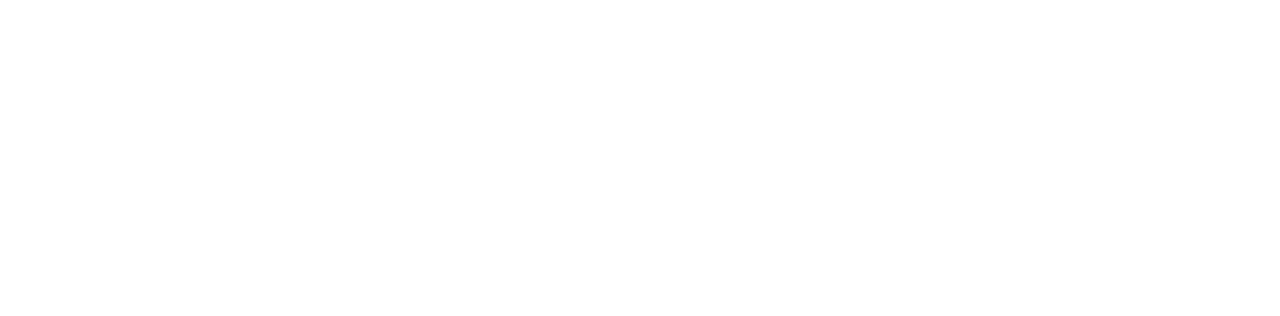
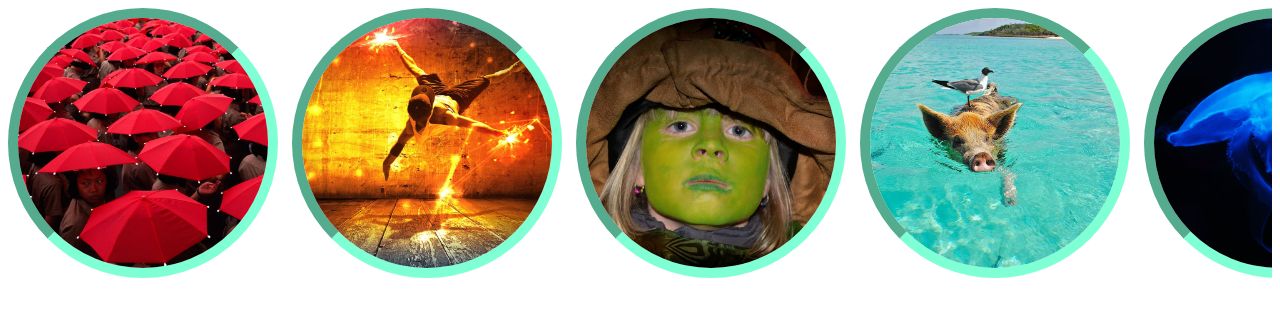
Before and after one commit to FbW-E04-1/image-viewer-ArtaNdrecajDushi, a plain HTML site: page index.html in a window 1280 px wide. Drawn offline with Linux system fonts and the light colour scheme.

Commit message:
Horizontal scroll bar

```diff
--- a/css/styles.css
+++ b/css/styles.css
@@ -0,0 +1,11 @@
+#viewport {
+    overflow: auto;
+    white-space: nowrap;
+}
+
+img {
+    height: 250px;
+    margin-right: 10px;
+    border: 10px inset aquamarine;
+    border-radius: 50%;
+}
--- a/index.html
+++ b/index.html
@@ -9,6 +9,16 @@
   </head>
 
   <body>
-
+    <div id="viewport">
+      <img src="img/1_Red_umbrellas.jpg" alt="Red umbrellas" />
+      <img src="img/2_Orange_hiphop.jpg" alt="Orange hiphop" />
+      <img src="img/3_Green_disguise.jpg" alt="Green disguise" />
+      <img src="img/4_Teal_pigBird.jpg" alt="Teal pibBird" />
+      <img src="img/5_Blue_jellyfish.jpg" alt="Blue jellyfish" />
+      <img src="img/6_Purple_stars.jpg" alt="Purple stars" />
+      <img src="img/7_Grey_waterDance.jpg" alt="Grey waterDance" />
+      <img src="img/8_wool.jpg" alt="wool" />
+      <img src="img/9_emu.jpg" alt="emu" />
+    </div>
   </body>
 </html>
```
